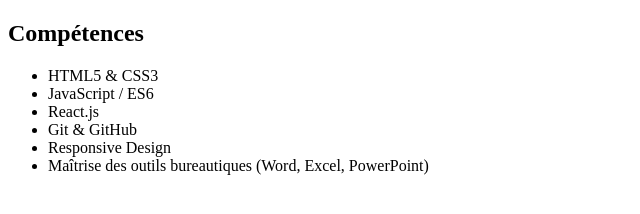
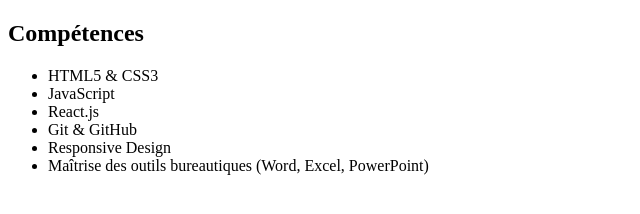
Before and after one commit to StevenAKP/mon-cv, a plain HTML site: page index.html in a window 1280 px wide. Shown: the full height of the page, 0-640 px from the left. Drawn offline with Linux system fonts and the light colour scheme.

Commit message:
mise a jour de la section competences

```diff
--- a/index.html
+++ b/index.html
@@ -13,7 +13,7 @@
         <h2>Compétences</h2>
         <ul>
             <li>HTML5 & CSS3</li>
-            <li>JavaScript / ES6</li>
+            <li>JavaScript </li>
             <li>React.js</li>
             <li>Git & GitHub</li>
             <li>Responsive Design</li>
```
